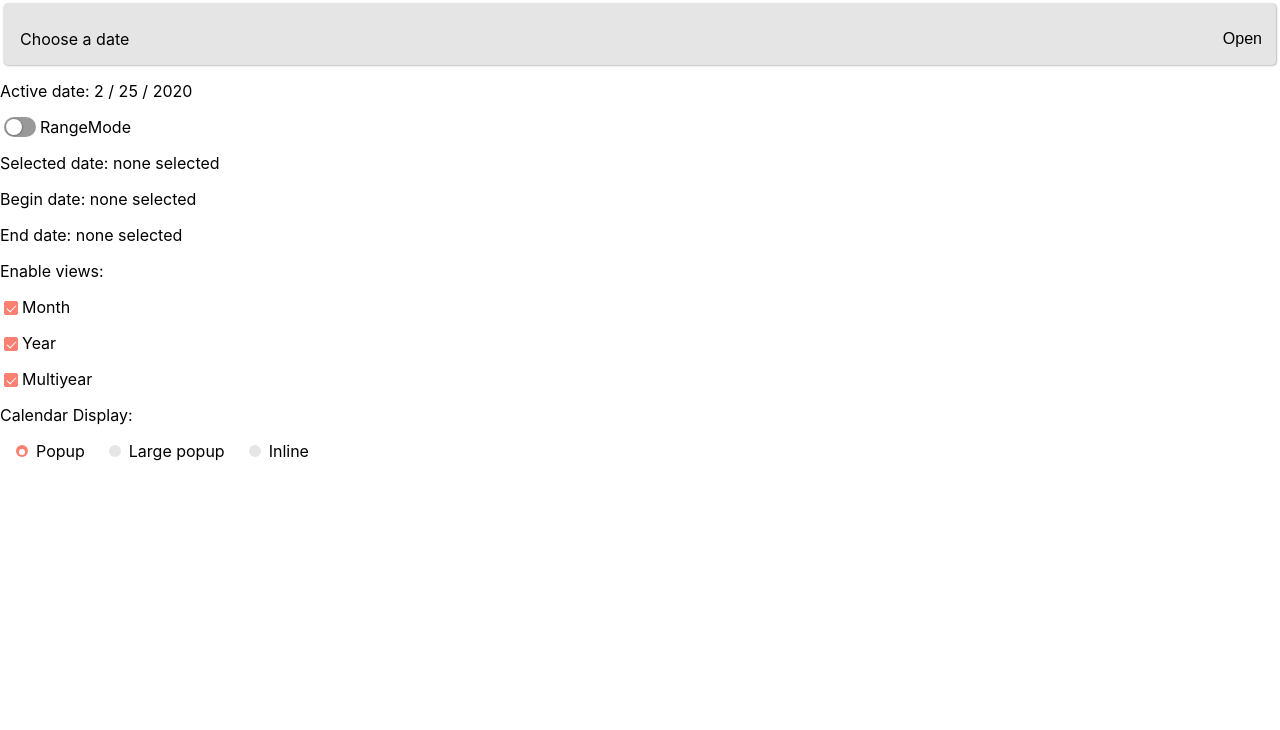
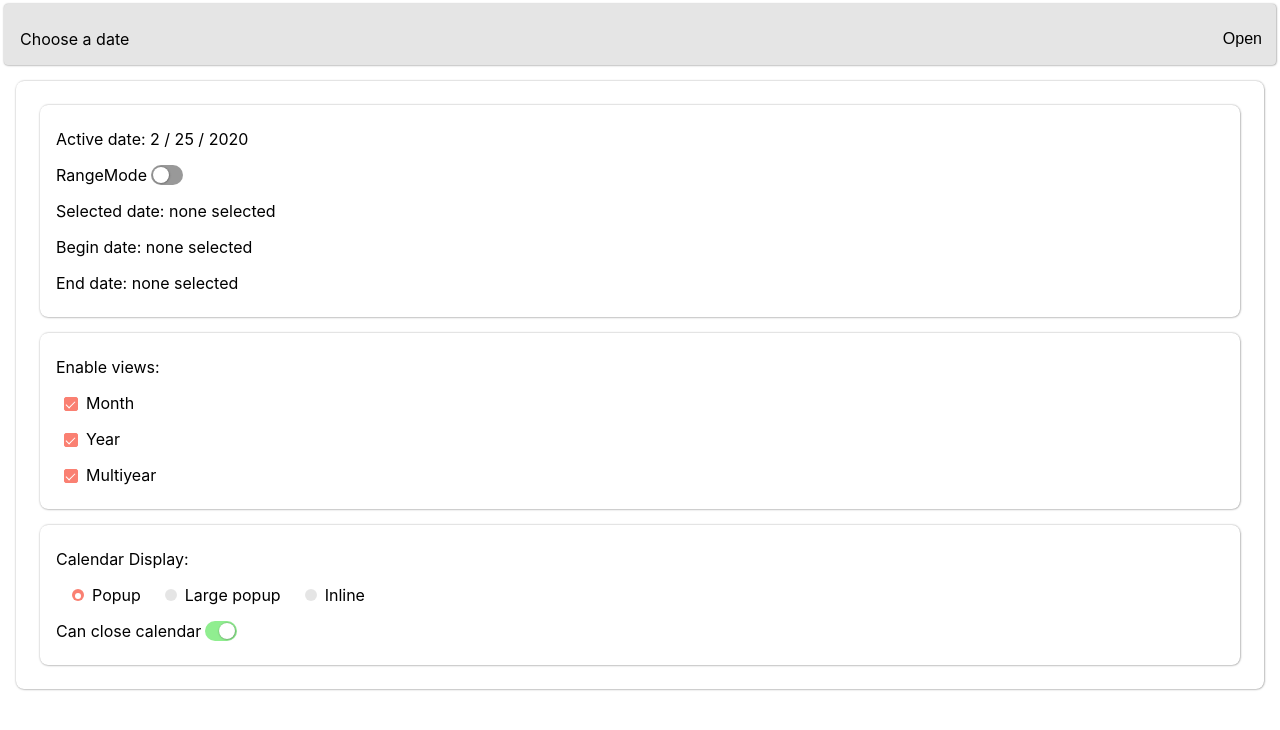
Before and after one commit to kelbert2/Datepicker, a React (Create React App) app: page / in a window 1280 px wide. Shown: the top 730 px of the page. Built offline with nearby package versions, Linux system fonts and the light colour scheme.

Commit message:
Fixed inline display selectability

```diff
--- a/src/App.css
+++ b/src/App.css
@@ -13,7 +13,7 @@
   --border-width: 1.5px;
 }
 
-.overlay {
+.calendar:not(.inline) .overlay {
   position: fixed;
   width: 100%;
   height: 100%;
@@ -31,7 +31,8 @@
 }
 
 .calendar.inline {
-  display: inline-block;
+  display: block;
+  margin: .5em auto;
 }
 
 .calendar.popup,
@@ -409,19 +410,19 @@ div.header {
   transition: .4s;
 }
 
-.toggle label::before {
+.toggle label::after {
   width: 2em;
   height: 1.25em;
   background: var(--neutral);
 }
 
-.toggle input:checked+label::before {
+.toggle input:checked+label::after {
   background: lightgreen;
 }
 
-.toggle label::after {
+.toggle label::before {
   position: absolute;
-  left: .125em;
+  right: .875em;
   bottom: .375em;
   width: 1em;
   height: 1em;
@@ -430,8 +431,8 @@ div.header {
   box-shadow: .02em .02em .125em var(--neutral-dark);
 }
 
-.toggle input:checked+label::after {
-  left: .875em;
+.toggle input:checked+label::before {
+  right: .125em
 }
 
 .checkbox {
@@ -452,7 +453,7 @@ div.header {
 .checkbox label::before {
   height: .75em;
   width: .75em;
-  margin-bottom: -.125em;
+  margin: 0 .5em -.125em;
 
   border: var(--border-width) solid var(--color);
   border-radius: .125em;
@@ -465,7 +466,7 @@ div.header {
 
 .checkbox input:checked+label::after {
   position: absolute;
-  left: .3125em;
+  left: .525em;
   bottom: .5625em;
 
   height: .5em;
@@ -517,3 +518,15 @@ div.header {
 
   background: var(--background);
 }
+
+.test>div,
+.test {
+  padding: .5em;
+  margin: 1em;
+  border-radius: .5em;
+  box-shadow: .02em .02em .125em var(--neutral-dark);
+}
+
+.test>div {
+  padding: .5em 1em;
+}
--- a/src/TestDisplay.tsx
+++ b/src/TestDisplay.tsx
@@ -1,6 +1,7 @@
 import React, { useContext } from "react";
 import DatepickerContext, { CalendarDisplay } from "./DatepickerContext";
 import { formatDateDisplay } from "./CalendarUtils";
+import Datepicker from "./Datepicker";
 
 function TestDisplay() {
     const {
@@ -53,6 +54,12 @@ function TestDisplay() {
             payload: !disableMultiyear
         });
     }
+    const toggleCanClose = () => {
+        dispatch({
+            type: 'set-can-close-calendar',
+            payload: !canCloseCalendar
+        });
+    }
 
     const setCalendarDisplay = (display: CalendarDisplay) => {
         dispatch({
@@ -62,7 +69,7 @@ function TestDisplay() {
     }
 
     return (
-        <div>
+        <div className="test">
             <div>
                 <p>Active date: {formatDateDisplay(activeDate)} </p>
                 <p className="toggle">
@@ -132,7 +139,22 @@ function TestDisplay() {
                         <label htmlFor="radio-calendar-inline">Inline</label>
                     </div>
                 </p>
+                <p className="toggle">
+                    <input type="checkbox"
+                        id="can-close-calendar-toggle"
+                        onClick={() => { toggleCanClose() }}
+                        checked={canCloseCalendar} />
+                    <label htmlFor="can-close-calendar-toggle">Can close calendar</label>
+                </p>
             </div>
+            {/* <div>
+                <p>
+                    Minimum date: <Datepicker></Datepicker>
+                </p>
+                <p>
+                    Maximum date: <Datepicker></Datepicker>
+                </p>
+            </div> */}
         </div>
     )
 }
```
